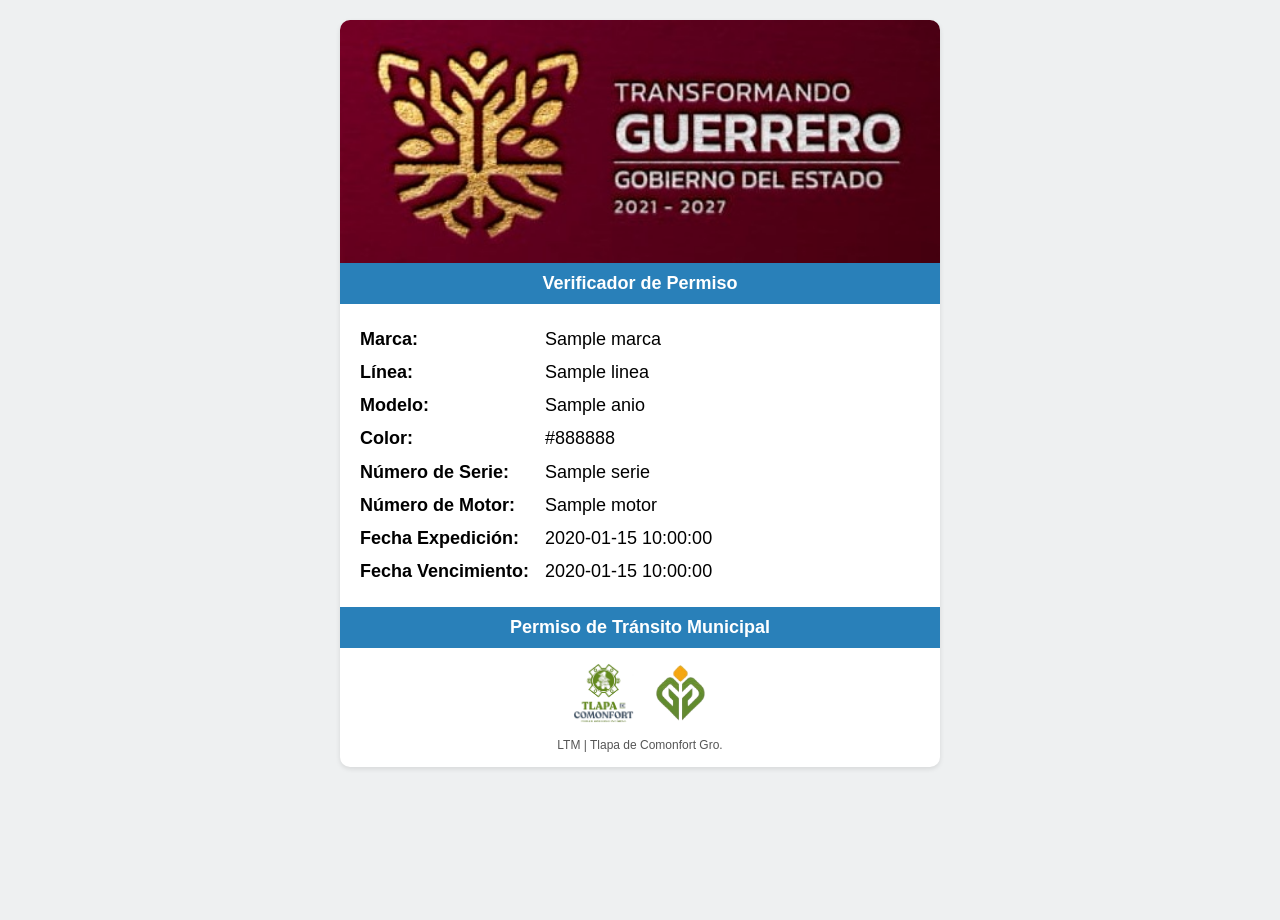
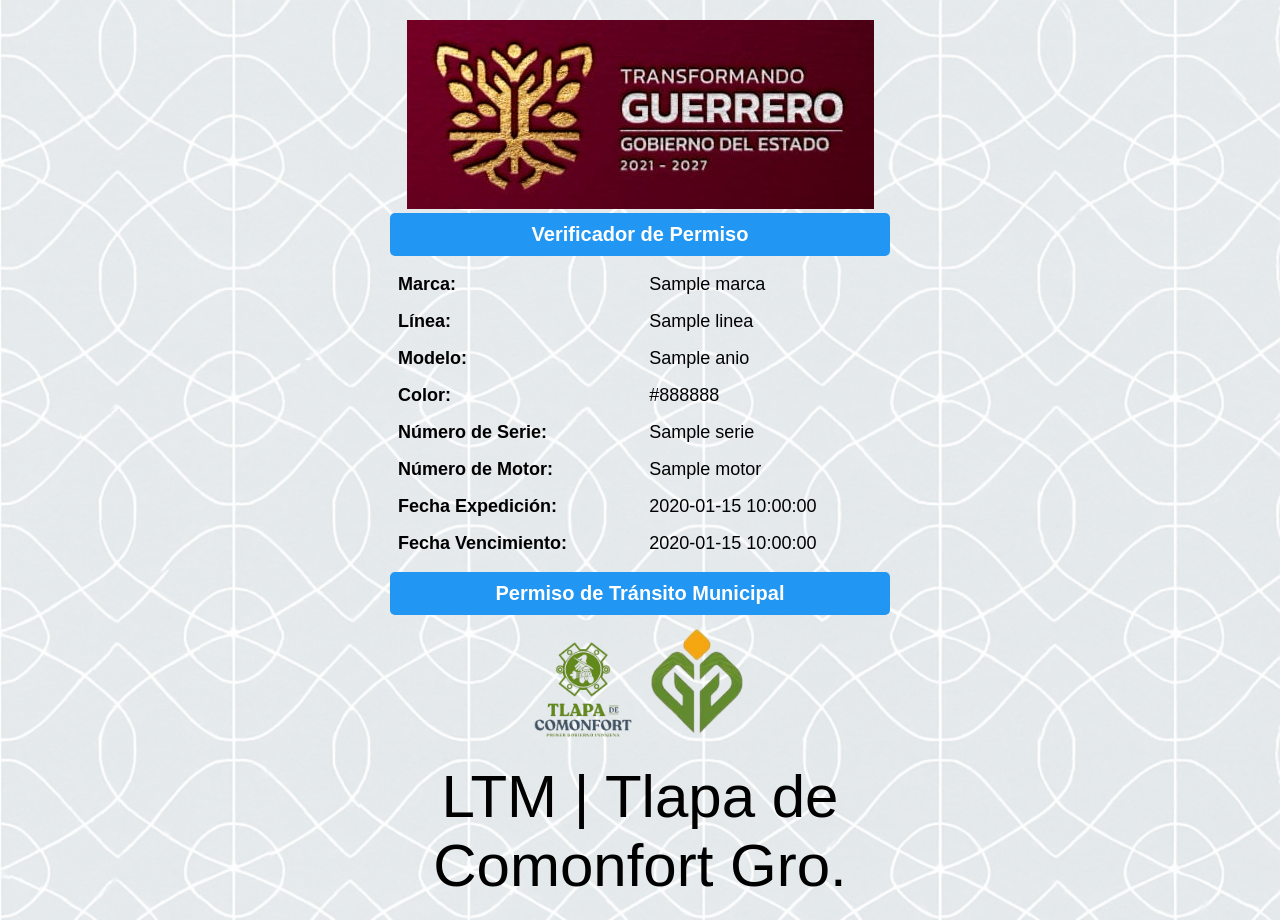
Before and after one commit to Gsr1989/Guerrero, a Flask app: template templates/verificador_guerrero.html in a window 1280 px wide. Before the commit the page ends 769 px from the top, so only its background shows below. Run offline with Flask 3, Linux system fonts and the light colour scheme; the template is opened without the code that fills it: most values are stand-ins (such as "Sample title", 1, 10 or a date in 2020).

Commit message:
Update verificador_guerrero.html

```diff
--- a/templates/verificador_guerrero.html
+++ b/templates/verificador_guerrero.html
@@ -5,95 +5,93 @@
     <meta name="viewport" content="width=device-width, initial-scale=1">
     <style>
         body {
-            background-color: #eef0f1;
+            background-image: url('/static/css/img/fondo_grecas.png');
+            background-size: cover;
             font-family: Arial, sans-serif;
             margin: 0;
             padding: 0;
+            text-align: center;
         }
         .container {
-            background: white;
-            max-width: 600px;
+            width: 80%;
+            max-width: 500px;
             margin: 20px auto;
             padding: 0;
-            border-radius: 10px;
-            overflow: hidden;
-            box-shadow: 0 2px 5px rgba(0,0,0,0.1);
+            background: transparent;
+            border: none;
         }
-        .banner {
+        img {
+            max-width: 100%;
+            height: auto;
+        }
+        .tabla {
             width: 100%;
-            display: block;
+            background: transparent;
+            border-collapse: collapse;
+            margin-top: 10px;
         }
-        .section-title {
-            background-color: #2980b9;
-            color: white;
-            text-align: center;
-            padding: 10px 0;
-            font-size: 18px;
-            font-weight: bold;
-        }
-        .info {
-            padding: 15px 20px;
+        .tabla th, .tabla td {
+            text-align: left;
+            padding: 8px;
             font-size: 18px;
         }
-        .info p {
-            margin: 8px 0;
-            line-height: 1.4;
+        .tabla th {
+            color: black;
         }
-        .info p strong {
-            display: inline-block;
-            width: 180px;
+        .seccion-azul {
+            background-color: #2196f3;
+            color: white;
             font-weight: bold;
+            font-size: 20px;
+            padding: 10px;
+            margin-bottom: 5px;
+            border-radius: 5px;
         }
-        .footer-button {
-            background-color: #2980b9;
+        .seccion-blanca {
+            background-color: #2196f3;
             color: white;
-            text-align: center;
+            font-weight: bold;
+            font-size: 20px;
             padding: 10px;
-            font-weight: bold;
-            font-size: 18px;
-        }
-        .logos {
-            display: flex;
-            justify-content: center;
-            align-items: center;
-            gap: 20px;
-            margin: 15px 0;
-        }
-        .logos img {
-            height: 60px;
-            object-fit: contain;
+            margin-top: 10px;
+            border-radius: 5px;
         }
         footer {
-            text-align: center;
-            font-size: 12px;
-            color: #555;
-            margin-bottom: 15px;
+            margin-top: 20px;
+        }
+        .footer-text {
+            font-size: 60px;
+            color: black;
+            margin-top: 10px;
         }
     </style>
 </head>
-<body>
-    <div class="container">
-        <img src="{{ url_for('static', filename='img/guerrero_logo.png') }}" alt="Banner Guerrero" class="banner"><div class="section-title">Verificador de Permiso</div>
+<body><div class="container">
+    <img src="/static/css/img/guerrero_logo.png" alt="Banner Guerrero">
 
-    <div class="info">
-        <p><strong>Marca:</strong> {{ permiso.marca }}</p>
-        <p><strong>Línea:</strong> {{ permiso.linea }}</p>
-        <p><strong>Modelo:</strong> {{ permiso.anio }}</p>
-        <p><strong>Color:</strong> {{ permiso.color }}</p>
-        <p><strong>Número de Serie:</strong> {{ permiso.serie }}</p>
-        <p><strong>Número de Motor:</strong> {{ permiso.motor }}</p>
-        <p><strong>Fecha Expedición:</strong> {{ permiso.fecha_expedicion }}</p>
-        <p><strong>Fecha Vencimiento:</strong> {{ permiso.fecha_vencimiento }}</p>
+    <div class="seccion-azul">Verificador de Permiso</div>
+
+    <table class="tabla">
+        <tr><th>Marca:</th><td>{{ permiso.marca }}</td></tr>
+        <tr><th>Línea:</th><td>{{ permiso.linea }}</td></tr>
+        <tr><th>Modelo:</th><td>{{ permiso.anio }}</td></tr>
+        <tr><th>Color:</th><td>{{ permiso.color }}</td></tr>
+        <tr><th>Número de Serie:</th><td>{{ permiso.serie }}</td></tr>
+        <tr><th>Número de Motor:</th><td>{{ permiso.motor }}</td></tr>
+        <tr><th>Fecha Expedición:</th><td>{{ permiso.fecha_expedicion }}</td></tr>
+        <tr><th>Fecha Vencimiento:</th><td>{{ permiso.fecha_vencimiento }}</td></tr>
+    </table>
+
+    <div class="seccion-blanca">Permiso de Tránsito Municipal</div>
+
+    <div style="margin-top: 10px;">
+        <img src="/static/css/img/tlapa_logo.png" alt="Logo Tlapa" style="width: 100px; margin-right: 10px;">
+        <img src="/static/css/img/guerrero_icon.png" alt="Logo Guerrero" style="width: 100px;">
     </div>
 
-    <div class="footer-button">Permiso de Tránsito Municipal</div>
-
-    <div class="logos">
-        <img src="{{ url_for('static', filename='img/tlapa_logo.png') }}" alt="Logo Tlapa">
-        <img src="{{ url_for('static', filename='img/guerrero_icon.png') }}" alt="Logo Guerrero">
-    </div>
-
-    <footer>LTM | Tlapa de Comonfort Gro.</footer>
+    <footer>
+        <div class="footer-text">LTM | Tlapa de Comonfort Gro.</div>
+    </footer>
 </div>
 
 </body>
```
